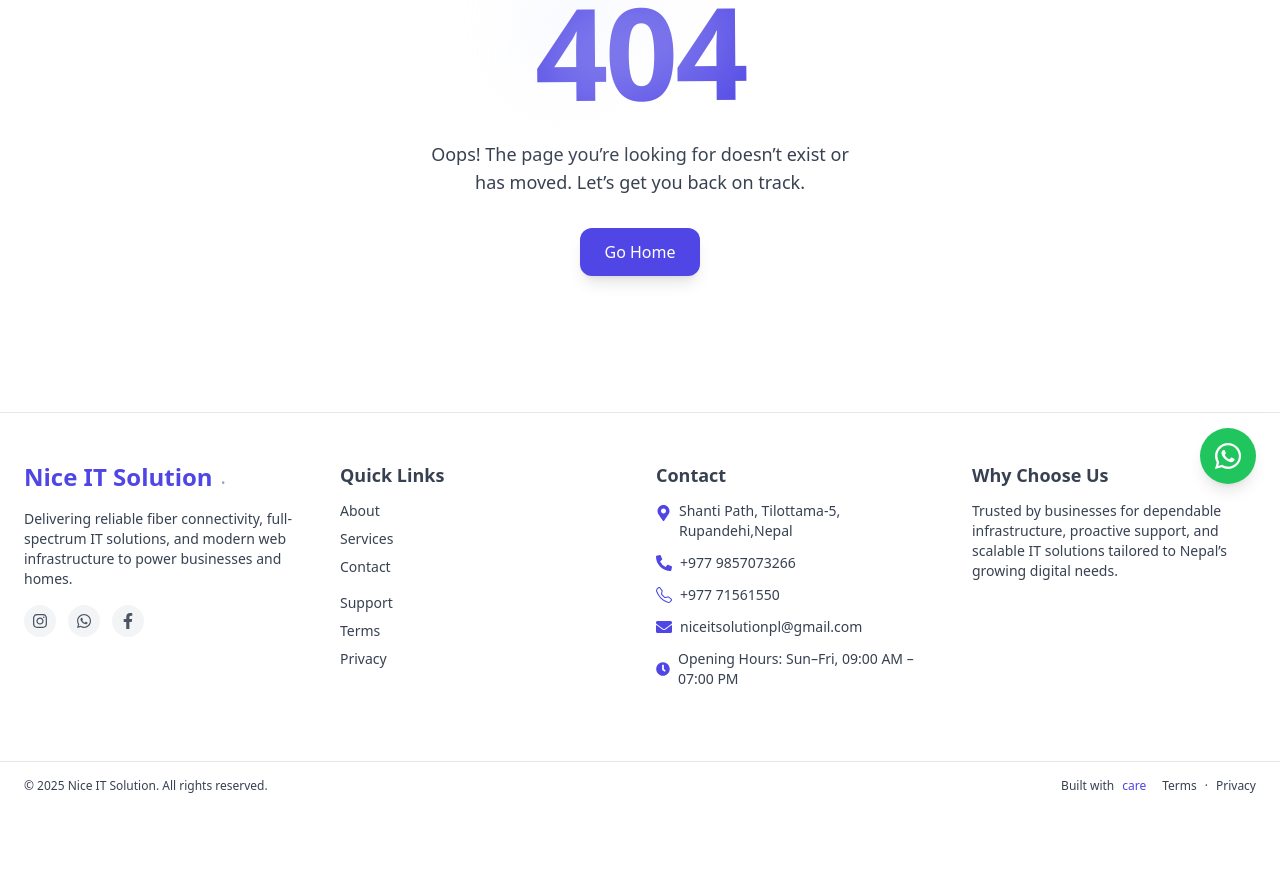
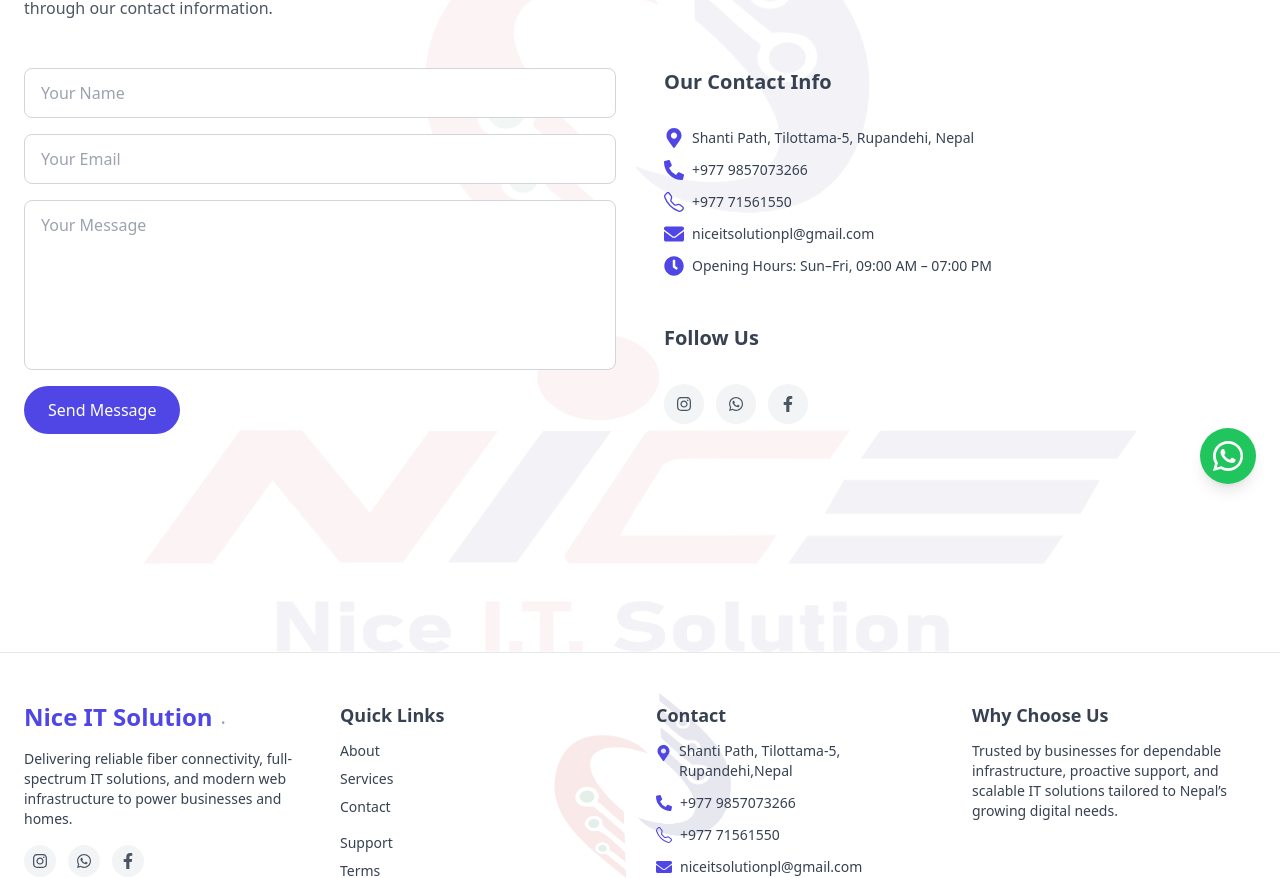
Before and after one commit to kcaakash49/Nice-IT-Solution, a React (Vite) app: page /contact in a window 1280 px wide. Shown: the part 220-1098 px from the top of the page. Before the commit the page ends 1030 px from the top, so only its background shows below. Built offline with nearby package versions, Linux system fonts and the light colour scheme.

Commit message:
create contact page and remove undeveloped routes

```diff
--- /dev/null
+++ b/src/components/Contact.tsx
@@ -0,0 +1,178 @@
+import { useState } from "react";
+import { BsTelephone } from "react-icons/bs";
+import {
+  FaInstagram,
+  FaFacebookF,
+  FaWhatsapp,
+  FaEnvelope,
+  FaMapMarkerAlt,
+  FaPhoneAlt,
+  FaClock,
+} from "react-icons/fa";
+
+// Social links (reuse from footer)
+const social = [
+  {
+    name: "Instagram",
+    href: "https://instagram.com/yourbrand",
+    icon: FaInstagram,
+  },
+  {
+    name: "WhatsApp",
+    href: "https://wa.me/9779857073266",
+    icon: FaWhatsapp,
+  },
+  {
+    name: "Facebook",
+    href: "https://www.facebook.com/profile.php?id=61583205579168",
+    icon: FaFacebookF,
+  },
+];
+
+// Contact info
+const contactInfo = [
+  {
+    icon: FaMapMarkerAlt,
+    text: "Shanti Path, Tilottama-5, Rupandehi, Nepal",
+  },
+  {
+    icon: FaPhoneAlt,
+    text: "+977 9857073266",
+    href: "tel:+9779857073266",
+  },
+  {
+    icon: BsTelephone,
+    text: "+977 71561550",
+    href: "tel:+97771561550",
+  },
+  {
+    icon: FaEnvelope,
+    text: "niceitsolutionpl@gmail.com",
+    href: "mailto:niceitsolutionpl@gmail.com",
+  },
+  {
+    icon: FaClock,
+    text: "Opening Hours: Sun–Fri, 09:00 AM – 07:00 PM",
+  },
+];
+
+export default function ContactPage() {
+  const [form, setForm] = useState({ name: "", email: "", message: "" });
+  const [submitted, setSubmitted] = useState(false);
+
+  const handleChange = (e: React.ChangeEvent<HTMLInputElement | HTMLTextAreaElement>) => {
+    setForm({ ...form, [e.target.name]: e.target.value });
+  };
+
+  const handleSubmit = (e: React.FormEvent) => {
+    e.preventDefault();
+    // Here you would integrate with your backend or form service
+    console.log("Form submitted:", form);
+    setSubmitted(true);
+    setForm({ name: "", email: "", message: "" });
+  };
+
+  return (
+    <div className="relative bg-white dark:bg-gray-900 text-gray-700 dark:text-gray-300 min-h-screen">
+      {/* Faded background logo */}
+      <img
+        src="/logonit.png"
+        alt=""
+        aria-hidden="true"
+        className="absolute inset-0 w-full h-full object-contain opacity-5 pointer-events-none"
+      />
+
+      <div className="relative max-w-7xl mx-auto px-6 py-16">
+        <h1 className="text-3xl sm:text-4xl font-extrabold text-indigo-600 mb-4">
+          Contact Us
+        </h1>
+        <p className="mb-12 text-gray-600 dark:text-gray-400 max-w-2xl">
+          Have questions, feedback, or need support? Reach out to us using the form below or through our contact information.
+        </p>
+
+        <div className="grid grid-cols-1 md:grid-cols-2 gap-12">
+          {/* Contact Form */}
+          <div>
+            <form onSubmit={handleSubmit} className="flex flex-col gap-4">
+              <input
+                type="text"
+                name="name"
+                value={form.name}
+                onChange={handleChange}
+                placeholder="Your Name"
+                required
+                className="px-4 py-3 rounded-lg border border-gray-300 dark:border-gray-700 bg-white dark:bg-gray-800 focus:outline-none focus:ring-2 focus:ring-indigo-500"
+              />
+              <input
+                type="email"
+                name="email"
+                value={form.email}
+                onChange={handleChange}
+                placeholder="Your Email"
+                required
+                className="px-4 py-3 rounded-lg border border-gray-300 dark:border-gray-700 bg-white dark:bg-gray-800 focus:outline-none focus:ring-2 focus:ring-indigo-500"
+              />
+              <textarea
+                name="message"
+                value={form.message}
+                onChange={handleChange}
+                placeholder="Your Message"
+                rows={6}
+                required
+                className="px-4 py-3 rounded-lg border border-gray-300 dark:border-gray-700 bg-white dark:bg-gray-800 focus:outline-none focus:ring-2 focus:ring-indigo-500 resize-none"
+              />
+              <button
+                type="submit"
+                className="w-max bg-indigo-600 text-white px-6 py-3 rounded-full font-medium hover:bg-indigo-500 transition"
+              >
+                Send Message
+              </button>
+              {submitted && <p className="text-green-500 mt-2">Message sent! We will get back to you soon.</p>}
+            </form>
+          </div>
+
+          {/* Contact Info + Socials */}
+          <div className="flex flex-col gap-6">
+            <h2 className="text-xl font-semibold mb-2">Our Contact Info</h2>
+            <div className="flex flex-col gap-3 text-sm">
+              {contactInfo.map((info, idx) => {
+                const Icon = info.icon;
+                return (
+                  <div key={idx} className="flex items-center gap-2">
+                    <Icon className="w-5 h-5 text-indigo-600" />
+                    {info.href ? (
+                      <a href={info.href} className="hover:underline">
+                        {info.text}
+                      </a>
+                    ) : (
+                      <span>{info.text}</span>
+                    )}
+                  </div>
+                );
+              })}
+            </div>
+
+            <h2 className="text-xl font-semibold mt-6 mb-2">Follow Us</h2>
+            <div className="flex gap-3">
+              {social.map((s) => {
+                const Icon = s.icon;
+                return (
+                  <a
+                    key={s.name}
+                    href={s.href}
+                    target="_blank"
+                    rel="noopener noreferrer"
+                    aria-label={s.name}
+                    className="p-3 rounded-full bg-gray-100 dark:bg-gray-800 text-gray-600 dark:text-gray-200 hover:bg-indigo-600 hover:text-white transition flex items-center justify-center"
+                  >
+                    <Icon className="w-4 h-4" />
+                  </a>
+                );
+              })}
+            </div>
+          </div>
+        </div>
+      </div>
+    </div>
+  );
+}
--- a/src/components/Footer.tsx
+++ b/src/components/Footer.tsx
@@ -39,8 +39,16 @@
 
 export default function Footer() {
       return (
-    <footer className="w-full bg-white dark:bg-gray-900 border-t border-gray-200 dark:border-gray-700 text-gray-700 dark:text-gray-300">
-      <div className="max-w-7xl mx-auto px-6 py-12 grid grid-cols-1 md:grid-cols-4 gap-8">
+        <footer className="relative w-full bg-white dark:bg-gray-900 border-t border-gray-200 dark:border-gray-700 text-gray-700 dark:text-gray-300">
+          {/* Faded background logo */}
+          <img
+            src="/logonit.png"
+            alt=""
+            aria-hidden="true"
+            className="absolute inset-0 w-full h-full object-contain opacity-10 pointer-events-none p-10"
+          />
+
+          <div className="relative max-w-7xl mx-auto px-6 py-12 grid grid-cols-1 md:grid-cols-4 gap-8">
             {/* Brand + description */}
             <div className="flex flex-col gap-4">
               <div className="flex items-center gap-2">
@@ -135,7 +143,7 @@
               </div>
             </div>
 
-        {/* Empty or future content placeholder (could be testimonials, certification, etc.) */}
+            {/* Why Choose Us */}
             <div className="flex flex-col">
               <h3 className="text-lg font-semibold mb-3">Why Choose Us</h3>
               <p className="text-sm">
@@ -147,24 +155,9 @@
 
           {/* bottom bar */}
           <div className="border-t border-gray-200 dark:border-gray-700 mt-6">
-        <div className="max-w-7xl mx-auto px-6 py-4 flex flex-col md:flex-row justify-between items-center text-xs gap-4">
+            <div className="max-w-7xl mx-auto px-6 py-4 flex flex-col md:flex-row justify-center items-center text-xs gap-4">
               <div>
                 © {new Date().getFullYear()} Nice IT Solution. All rights reserved.
-          </div>
-          <div className="flex flex-col sm:flex-row gap-4 items-center">
-            <div className="flex items-center gap-2">
-              <span className="font-medium">Built with</span>{" "}
-              <span className="text-indigo-600">care</span>
-            </div>
-            <div className="flex items-center gap-2">
-              <a href="/terms" className="hover:underline">
-                Terms
-              </a>
-              <span className="hidden sm:inline">·</span>
-              <a href="/privacy" className="hover:underline">
-                Privacy
-              </a>
-            </div>
               </div>
             </div>
           </div>
--- a/src/components/NavBar.tsx
+++ b/src/components/NavBar.tsx
@@ -6,8 +6,8 @@
 const links = [
   { to: "/", label: "Home" },
   { to: "/services", label: "Services" },
-  { to: "/solutions", label: "Solutions" },
-  { to: "/support", label: "Support" },
+  { to: "/about", label: "About" },
+  // { to: "/support", label: "Support" },
   { to: "/contact", label: "Contact" },
 ];
 
--- a/src/components/WhatsAppFloat.tsx
+++ b/src/components/WhatsAppFloat.tsx
@@ -14,8 +14,8 @@
       rel="noopener noreferrer"
       aria-label="Chat on WhatsApp"
       className="
-        fixed bottom-24 right-6 z-50
-        w-14 h-14
+        fixed bottom-24 right-2 md:right-6 z-50
+        w-14 h-14 md:h-18 md:w-18
         flex items-center justify-center
         rounded-full
         bg-green-500 hover:bg-green-600
@@ -27,8 +27,8 @@
 
     <svg
   xmlns="http://www.w3.org/2000/svg"
-  width="26"
-  height="26"
+  width="30"
+  height="30"
   fill="white"
   viewBox="0 0 16 16"
   className="relative z-10"
--- a/src/router/MainRouter.tsx
+++ b/src/router/MainRouter.tsx
@@ -6,6 +6,7 @@
 import HomePage from "../pages/HomePage";
 import Services from "../pages/Services";
 import About from "../pages/About";
+import ContactPage from "../components/Contact";
 
 // const MainLayout = React.lazy(() => import('../layout/MainLayout'));
 
@@ -16,6 +17,7 @@
             <Route index element = {<HomePage/>}/>
             <Route path = "services" element = {<Services/>}/>
             <Route path = "about" element = {<About/>}/>
+            <Route path = "contact" element = {<ContactPage/>}/>
             <Route path="*" element = {<PageNotFound/>}/>
         </Route>
 
```
Lines whose indentation alone changed are shown as unchanged.
